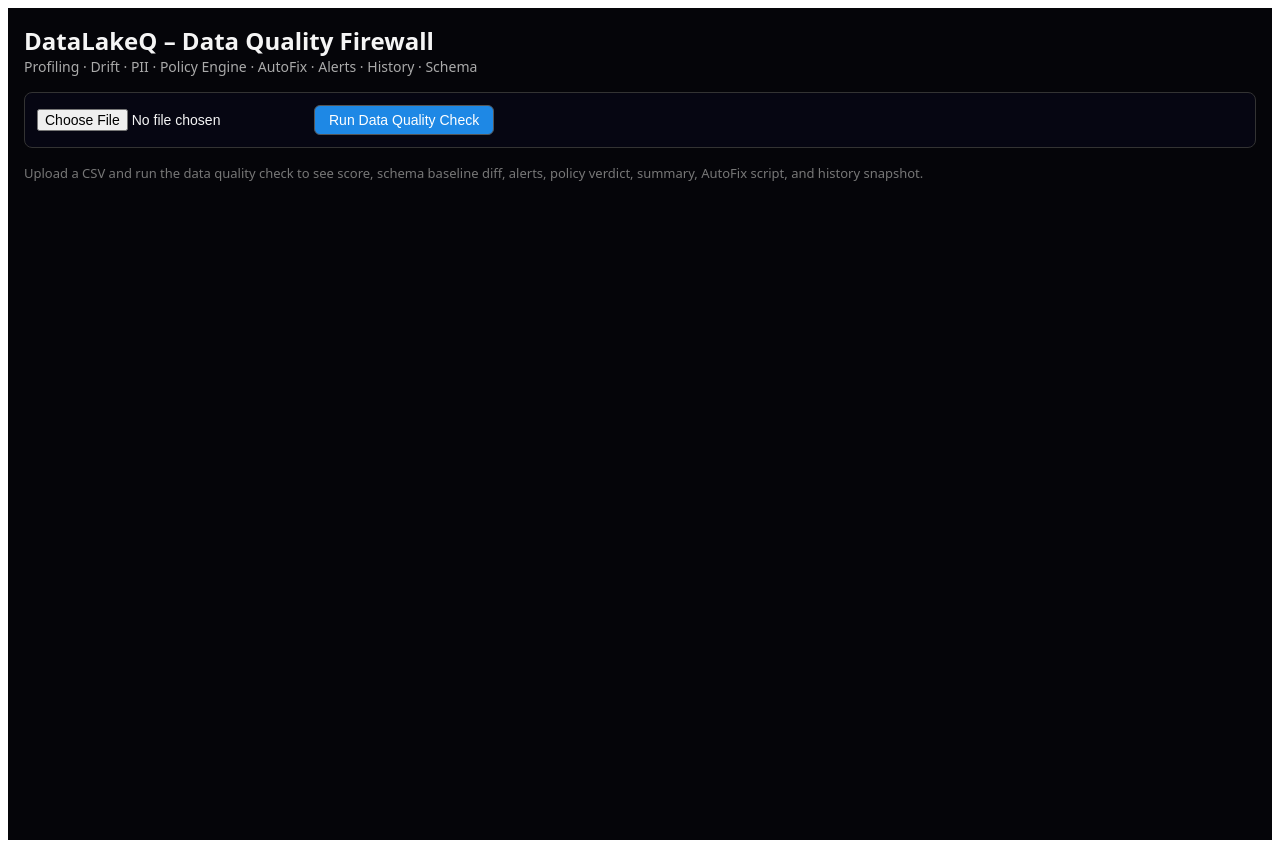
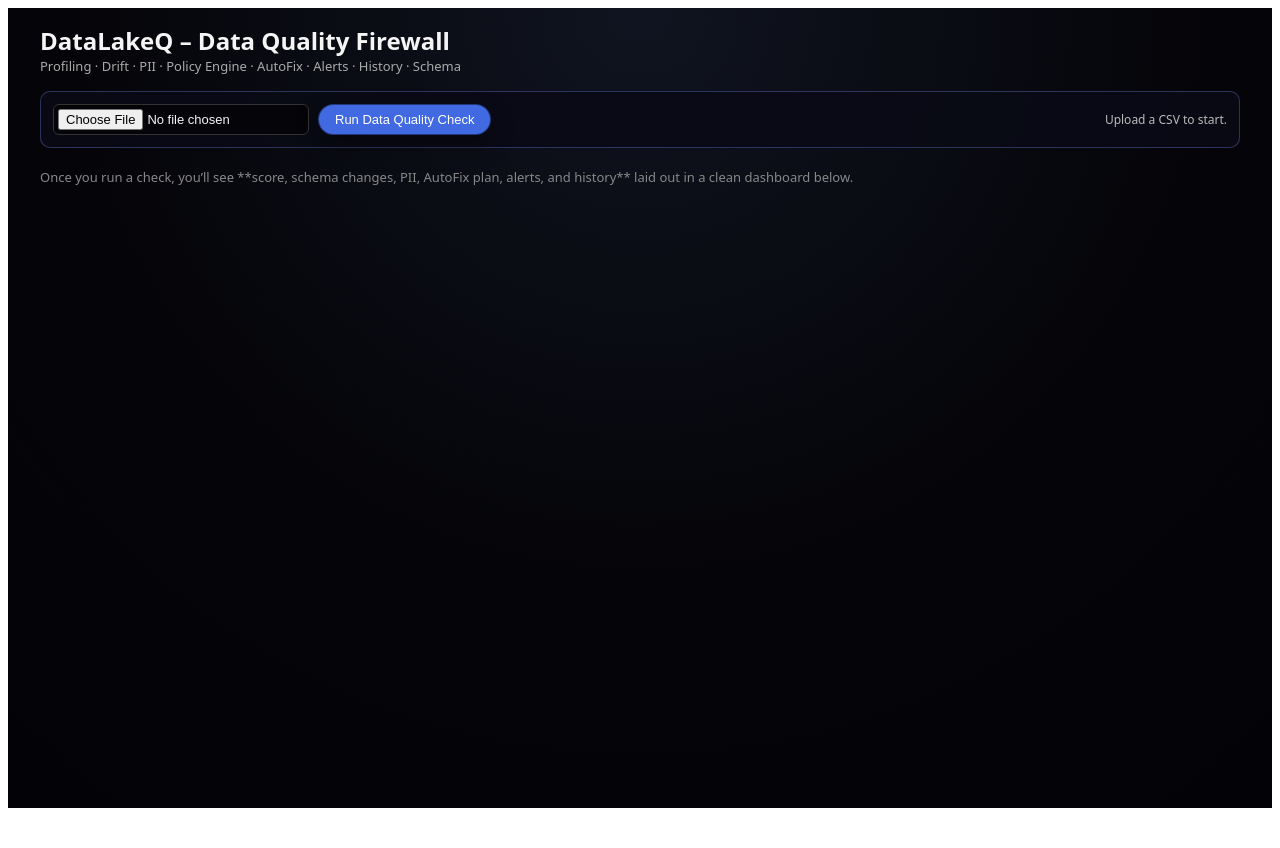
Before and after one commit to shobith-s/DataLakeQuality, a React app in the folder frontend/: page / in a window 1280 px wide. After the commit the page ends 816 px from the top, so only its background shows below. Built offline with nearby package versions, Linux system fonts and the light colour scheme; the HTML template or start-up script is replaced by a standard one.

Commit message:
Redesign dashboard layout with minimal grid-based UI and better spacing

```diff
--- a/frontend/src/App.tsx
+++ b/frontend/src/App.tsx
@@ -85,117 +85,213 @@ const App: React.FC = () => {
     <div
       style={{
         minHeight: "100vh",
-        background: "#050509",
+        background: "radial-gradient(circle at top, #101420 0, #050509 55%, #020207 100%)",
         color: "#f5f5f5",
-        fontFamily: "system-ui, -apple-system, BlinkMacSystemFont, sans-serif",
-        padding: 16,
+        fontFamily:
+          "system-ui, -apple-system, BlinkMacSystemFont, 'Segoe UI', sans-serif",
+      }}
+    >
+      <div
+        style={{
+          maxWidth: 1200,
+          margin: "0 auto",
+          padding: "16px 16px 32px",
         }}
       >
         {/* Header */}
-      <header style={{ marginBottom: 16 }}>
+        <header
+          style={{
+            marginBottom: 16,
+            display: "flex",
+            alignItems: "center",
+            justifyContent: "space-between",
+            gap: 12,
+          }}
+        >
+          <div>
             <h1 style={{ margin: 0, fontSize: 24 }}>
               DataLakeQ – Data Quality Firewall
             </h1>
-        <p style={{ margin: 0, fontSize: 14, color: "#aaa" }}>
-          Profiling · Drift · PII · Policy Engine · AutoFix · Alerts · History ·
-          Schema
+            <p style={{ margin: 0, fontSize: 13, color: "#aaa" }}>
+              Profiling · Drift · PII · Policy Engine · AutoFix · Alerts ·
+              History · Schema
             </p>
+          </div>
+          {report && (
+            <div
+              style={{
+                fontSize: 12,
+                color: "#9ea7ff",
+                textAlign: "right",
+              }}
+            >
+              <div style={{ opacity: 0.8 }}>Dataset:</div>
+              <div style={{ fontWeight: 600 }}>{report.dataset_name}</div>
+            </div>
+          )}
         </header>
 
         {/* Upload + Actions */}
         <section
           style={{
-          border: "1px solid #333",
-          borderRadius: 8,
+            borderRadius: 10,
             padding: 12,
-          marginBottom: 16,
+            marginBottom: 20,
+            background: "rgba(9, 11, 22, 0.9)",
+            border: "1px solid rgba(70, 80, 140, 0.6)",
             display: "flex",
             alignItems: "center",
+            justifyContent: "space-between",
             gap: 12,
             flexWrap: "wrap",
-          background: "#060612",
           }}
         >
+          <div style={{ display: "flex", alignItems: "center", gap: 10 }}>
             <input
               type="file"
               accept=".csv"
               onChange={handleFileChange}
-          style={{ fontSize: 14 }}
+              style={{
+                fontSize: 13,
+                padding: "4px",
+                borderRadius: 6,
+                border: "1px solid #333",
+                background: "#050509",
+              }}
             />
             <button
               onClick={handleAnalyze}
               disabled={!file || loading}
               style={{
-            padding: "6px 14px",
-            borderRadius: 6,
-            border: "1px solid #555",
-            background: loading ? "#222" : "#1e88e5",
+                padding: "7px 16px",
+                borderRadius: 999,
+                border: "none",
+                background: loading ? "#283046" : "#4169e1",
                 color: "#fff",
-            cursor: loading ? "default" : "pointer",
-            fontSize: 14,
+                cursor: !file || loading ? "default" : "pointer",
+                fontSize: 13,
+                fontWeight: 500,
+                boxShadow: loading
+                  ? "none"
+                  : "0 0 0 1px rgba(65,105,225,0.5), 0 10px 24px rgba(0,0,0,0.4)",
+                transition: "background 0.15s ease",
               }}
             >
-          {loading ? "Analyzing..." : "Run Data Quality Check"}
+              {loading ? "Analyzing…" : "Run Data Quality Check"}
             </button>
-        {file && (
-          <span style={{ fontSize: 12, color: "#ccc" }}>
-            Selected: {file.name}
+          </div>
+          <div style={{ fontSize: 12, color: "#bbb" }}>
+            {file ? (
+              <>
+                Selected:{" "}
+                <span style={{ color: "#fff", fontWeight: 500 }}>
+                  {file.name}
                 </span>
+              </>
+            ) : (
+              "Upload a CSV to start."
             )}
+          </div>
         </section>
 
         {/* Error state */}
         {error && (
           <section
             style={{
+              borderRadius: 10,
+              padding: 10,
+              marginBottom: 18,
+              background: "#220707",
               border: "1px solid #552222",
-            background: "#220707",
               color: "#ffb3b3",
-            borderRadius: 8,
-            padding: 12,
-            marginBottom: 16,
+              fontSize: 13,
             }}
           >
             <strong>Error:</strong> {error}
           </section>
         )}
 
-      {/* Main content */}
+        {/* Empty state */}
+        {!report && !loading && (
+          <p
+            style={{
+              fontSize: 13,
+              color: "#888",
+              marginTop: 8,
+            }}
+          >
+            Once you run a check, you’ll see **score, schema changes, PII,
+            AutoFix plan, alerts, and history** laid out in a clean dashboard
+            below.
+          </p>
+        )}
+
+        {/* Main dashboard */}
         {report && (
           <main
             style={{
-            display: "grid",
-            gridTemplateColumns: "2fr 1.5fr",
+              display: "flex",
+              flexDirection: "column",
               gap: 16,
-            alignItems: "flex-start",
             }}
           >
-          {/* Left column */}
-          <div>
+            {/* Row 1 – core metrics: score, policy, history */}
+            <section
+              style={{
+                display: "grid",
+                gridTemplateColumns:
+                  "repeat(auto-fit, minmax(260px, minmax(0, 1fr)))",
+                gap: 16,
+              }}
+            >
               <ScoreCard report={report} />
               <PolicyGate report={report} />
+              <HistoryPanel report={report} />
+            </section>
+
+            {/* Row 2 – dataset / schema / PII vs AutoFix */}
+            <section
+              style={{
+                display: "grid",
+                gridTemplateColumns: "minmax(0, 1.4fr) minmax(0, 1.6fr)",
+                gap: 16,
+              }}
+            >
+              <div
+                style={{
+                  display: "flex",
+                  flexDirection: "column",
+                  gap: 12,
+                }}
+              >
                 <DatasetSummaryPanel report={report} />
                 <SchemaChangesPanel report={report} />
                 <PIIPanel report={report} />
-            <AlertsPanel alerts={report.alerts} />
               </div>
 
-          {/* Right column */}
               <div>
-            <AutofixPanel report={report} onDownload={handleDownloadAutofix} />
-            <HistoryPanel report={report} />
+                <AutofixPanel
+                  report={report}
+                  onDownload={handleDownloadAutofix}
+                />
+              </div>
+            </section>
+
+            {/* Row 3 – alerts & raw JSON */}
+            <section
+              style={{
+                display: "grid",
+                gridTemplateColumns: "minmax(0, 1.2fr) minmax(0, 1.8fr)",
+                gap: 16,
+                alignItems: "stretch",
+              }}
+            >
+              <AlertsPanel alerts={report.alerts} />
               <RawReportPanel report={report} />
-          </div>
+            </section>
           </main>
         )}
-
-      {!report && !loading && (
-        <p style={{ fontSize: 13, color: "#777", marginTop: 8 }}>
-          Upload a CSV and run the data quality check to see score, schema
-          baseline diff, alerts, policy verdict, summary, AutoFix script, and
-          history snapshot.
-        </p>
-      )}
+      </div>
     </div>
   );
 };
```
Lines whose indentation alone changed are shown as unchanged.
